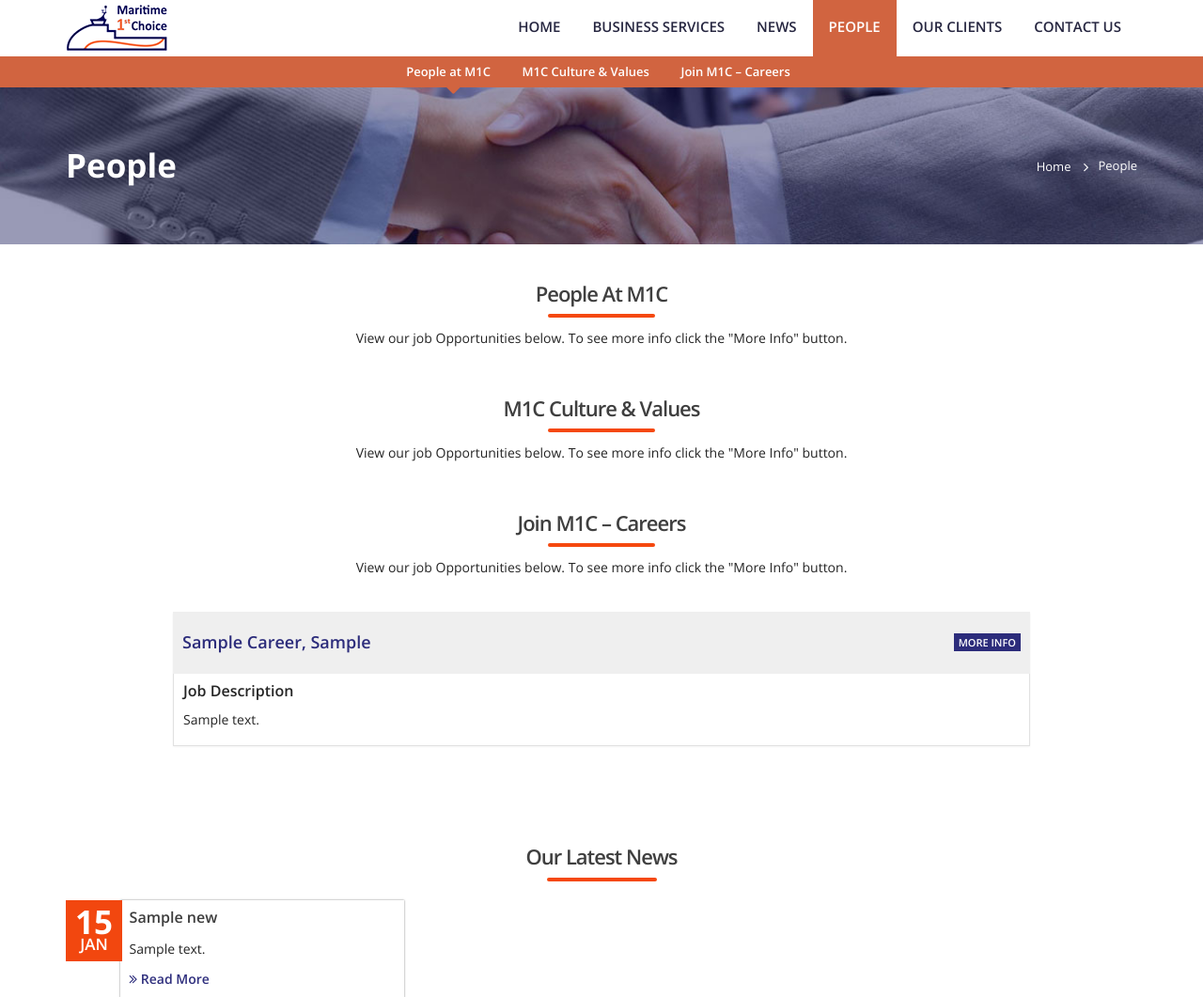
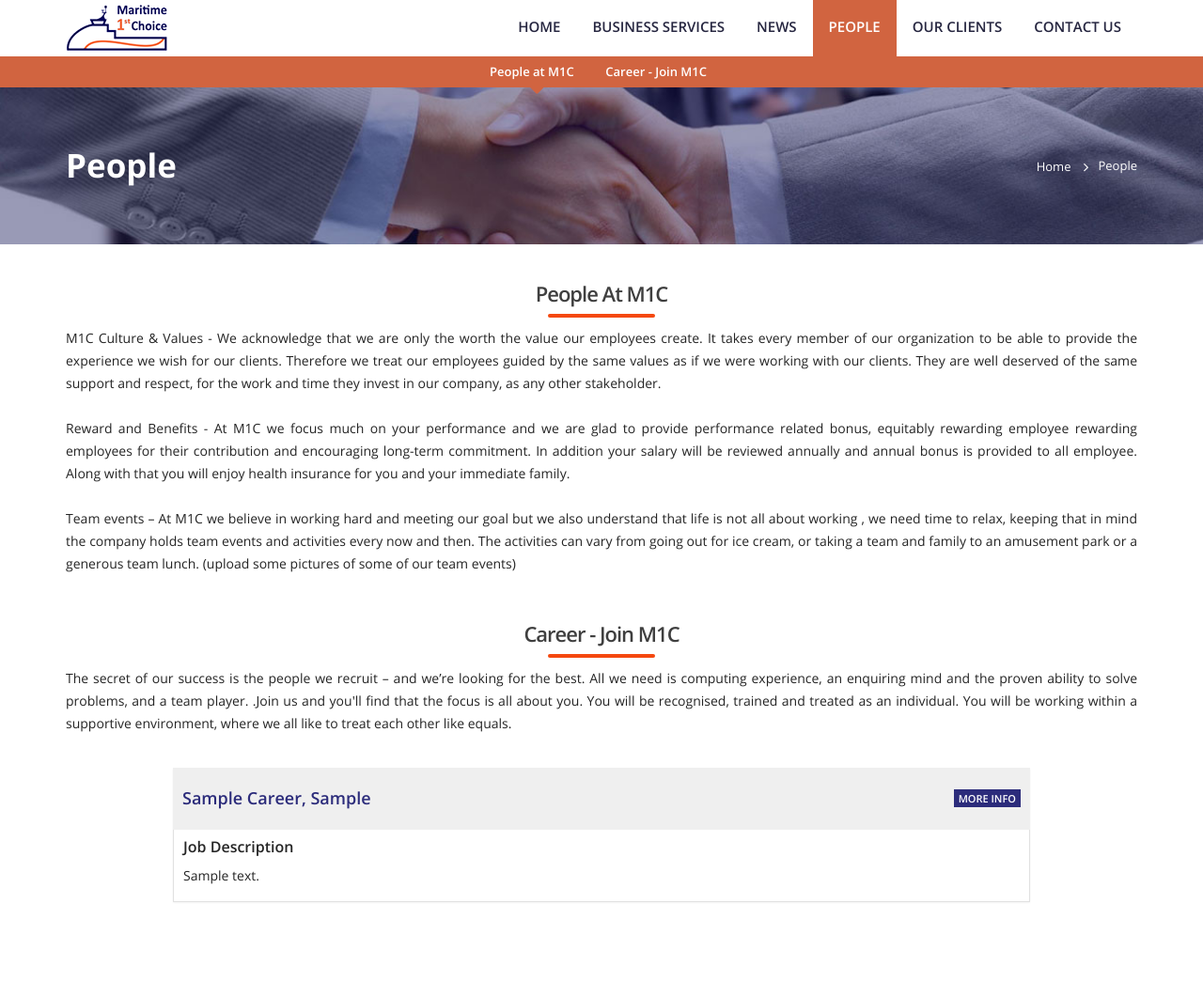
Before and after one commit to shananbu/maritime1choice, a PHP site: page /careers.php in a window 1280 px wide. Shown: the top 1061 px of the page at 94% size. Run offline with PHP 8.4, Linux system fonts and the light colour scheme; tables that the repository leaves empty hold one stand-in row (values such as "Sample post").

Commit message:
Redesigning the site

```diff
--- a/careers.php
+++ b/careers.php
@@ -39,15 +39,50 @@
         <div class="container">
             <div class="car_pane" id="peopleAtM1c">
                 <h1 class="h_1">People at M1C</h1>
-      <p class="te_ali_cen"> View our job Opportunities below. To see more info click the "More Info" button. </p>
+                <p class="te_ali_justify"> M1C Culture &amp; Values - We acknowledge that we are only the worth the
+                    value our
+
+                    employees create. It takes every member of our organization to be able to provide the
+
+                    experience we wish for our clients. Therefore we treat our employees guided by the same
+
+                    values as if we were working with our clients. They are well deserved of the same support
+
+                    and respect, for the work and time they invest in our company, as any other stakeholder. <br><br>
+
+                    Reward and Benefits - At M1C we focus much on your performance and we are glad to
+
+                    provide performance related bonus, equitably rewarding employee rewarding employees
+
+                    for their contribution and encouraging long-term commitment. In addition your salary will
+
+                    be reviewed annually and annual bonus is provided to all employee. Along with that you will
+
+                    enjoy health insurance for you and your immediate family. <br><br>
+
+                    Team events – At M1C we believe in working hard and meeting our goal but we also
+
+                    understand that life is not all about working , we need time to relax, keeping that in mind
+
+                    the company holds team events and activities every now and then. The activities can vary
+
+                    from going out for ice cream, or taking a team and family to an amusement park or a
+
+                    generous team lunch. (upload some pictures of some of our team events) </p>
             </div>
-    <div class="car_pane" id="m1cCulture">
-      <h1 class="h_1">M1C Culture &amp; Values</h1>
-      <p class="te_ali_cen"> View our job Opportunities below. To see more info click the "More Info" button. </p>
-    </div>
+
             <div class="car_pane" id="joinM1c">
-      <h1 class="h_1">Join M1C – Careers</h1>
-      <p class="te_ali_cen"> View our job Opportunities below. To see more info click the "More Info" button. </p>
+                <h1 class="h_1">Career - Join M1C</h1>
+                <p class="te_ali_justify">The secret of our success is the people we recruit – and we’re looking for the
+                    best. All we
+
+                    need is computing experience, an enquiring mind and the proven ability to solve problems,
+
+                    and a team player. .Join us and you'll find that the focus is all about you. You will be
+
+                    recognised, trained and treated as an individual. You will be working within a supportive
+
+                    environment, where we all like to treat each other like equals. </p>
                 <section class="cus_accor_1">
                     <article>
                         <div class="panel-group" id="accordion">
@@ -56,18 +91,26 @@
                             $sql = "SELECT * FROM Careers where status = 1 order by createdDate desc";
 
                             $result = mysqli_query($iCon, $sql);
-
+if(mysqli_num_rows($result) > 0)
+{
                             while ($row = mysqli_fetch_assoc($result)) {
-
                                 ?>
-        <div class="panel panel-default"> <a data-toggle="collapse" class="panel-heading" data-parent="#accordion" href="#collapseOne"> <span> <?php echo $row['title']?>, <?php echo $row['location']?> </span> <b>More Info</b> </a>
+                                <div class="panel panel-default"><a data-toggle="collapse" class="panel-heading"
+                                                                    data-parent="#accordion" href="#collapseOne">
+                                        <span> <?php echo $row['title'] ?>, <?php echo $row['location'] ?> </span> <b>More
+                                            Info</b> </a>
                                     <div id="collapseOne" class="panel-collapse collapse in">
                                         <div class="job_desc">
                                             <h1>Job Description</h1>
-              <p> <?php echo $row['description']?> </p>
+                                            <p> <?php echo $row['description'] ?> </p>
                                         </div>
                                     </div>
                                 </div>
+                            <?php }} else { ?>
+                            <p class="te_ali_justify"><!--Would you like to be a part of M1C family click here to view latest Vacancies.--> We are always looking
+                                for new talents and recruits , please send your CV along with a cover letter, to
+                                <a href="mailto:hr@maritime1stchoice.com"> hr@maritime1stchoice.com </a>
+                                </p>
                             <?php } ?>
                     </article>
                 </section>
@@ -89,3 +132,4 @@
     });
 </script>
 <?php include("footer.php"); ?>
+</body></html>
--- a/careersServicesHeader.php
+++ b/careersServicesHeader.php
@@ -35,8 +35,7 @@
     <div class="row">
       <ul class="home_submenu">
         <li><a href="#peopleAtM1c"> People at M1C </a></li>
-        <li><a href="#m1cCulture"> M1C Culture &amp; Values</a></li>
-        <li><a href="#joinM1c"> Join M1C – Careers </a></li>
+        <li><a href="#joinM1c"> Career - Join M1C </a></li>
       </ul>
     </div>
   </nav>
--- a/css/style.css
+++ b/css/style.css
@@ -1062,6 +1062,9 @@
 .te_ali_cen {
 	text-align: center;
 }
+.te_ali_justify {
+	text-align: justify;
+}
 .careers_list .h_1:after {
 	margin-bottom: 10px;
 }
--- a/footer.php
+++ b/footer.php
@@ -51,7 +51,7 @@
             <div class="in_cont re_mar"> <i class="fa fa-envelope"></i>
               <div class="cont_p">
                 <h1>Mail</h1>
-                <p> <a href="sales@maritime1stchoice.com"> sales@maritime1stchoice.com </a> </p>
+                <p> <a href="mailto:sales@maritime1stchoice.com"> sales@maritime1stchoice.com </a> </p>
                   <p> <a href="mailto:info@maritime1stchoice.com"> info@maritime1stchoice.com </a> </p>
               </div>
             </div>
@@ -107,7 +107,3 @@
     $('.submenu').slideToggle();
 });
  </script>
-
-
-
-</body></html>
```
Lines whose indentation alone changed are shown as unchanged.
